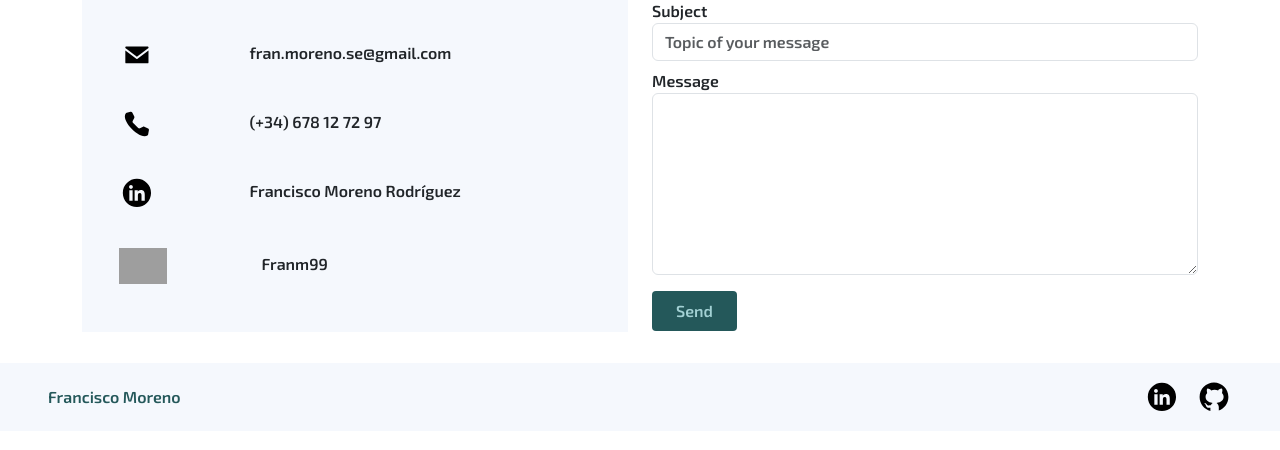
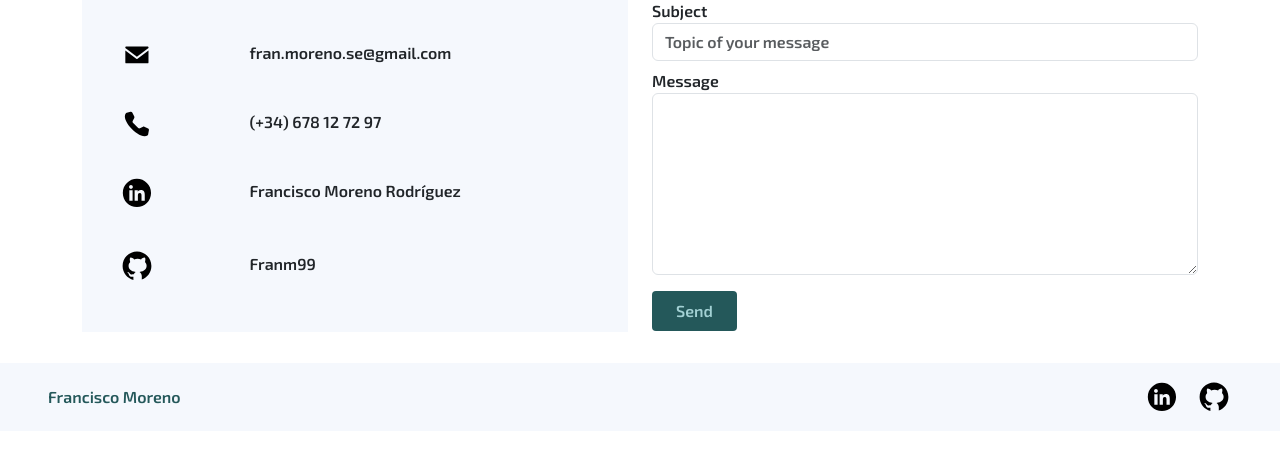
Before and after one commit to Franm99/portfolio, a Django app: page /portfolio/contact/ in a window 1280 px wide. Shown: the part 183-633 px from the top of the page. Run offline with Django 4.2, Linux system fonts and the light colour scheme; some web fonts are replaced; grey boxes are pictures that could not be loaded.

```diff
--- a/portfolio/templates/contact.html
+++ b/portfolio/templates/contact.html
@@ -33,7 +33,7 @@
                     </li>
                     <li>
                         <a href="https://github.com/Franm99" target="_blank" class="d-inline-block justify-content-center p-3">
-                            <img src="/media/portfolio/skills/icons8-github-240.svg"  height="36" style="float: left;"   />
+                            <img src="/media/portfolio/icons/github.svg"  height="36" style="float: left;"   />
                             <p class="my-1">Franm99</p>
                         </a>
                     </li>
```
Also changed, not shown: media/portfolio/projects/glomeruli.png (added), media/portfolio/projects/half-court-demo.png (added), media/portfolio/projects/productivity_tracker.png (added), media/portfolio/projects/todoapp.png (added), media/portfolio/skills/css.svg (added), media/portfolio/skills/django.svg (added), media/portfolio/skills/github.svg (added), media/portfolio/skills/html.svg (added), media/portfolio/skills/javascript.svg (added), media/portfolio/skills/matlab.svg (added), media/portfolio/skills/python.svg (added), media/portfolio/skills/shell.svg (added), media/portfolio/skills/tensorflow.svg (added).
